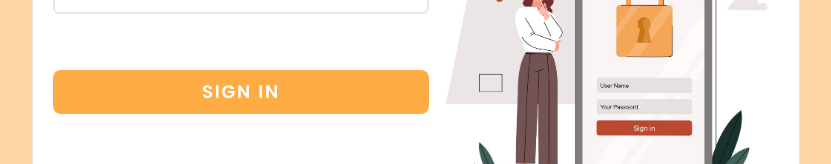
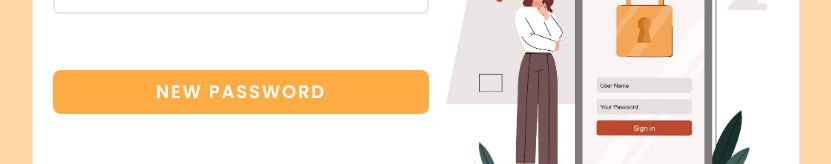
Before and after one commit to TanmayVidhate/DonorCircle_2, a React (Vite) app in the folder client/: page /forgotpassword in a window 1280 px wide. Shown: the part 348-512 px from the top of the page, without its empty margins (224-1055 px from the left). Built offline with nearby package versions, Linux system fonts and the light colour scheme.

Commit message:
add localizations

```diff
--- a/client/src/Views/ForgotPassword.jsx
+++ b/client/src/Views/ForgotPassword.jsx
@@ -48,7 +48,7 @@ function ForgotPassword() {
             <div className="">
               <form className="lg:w-96 h-[500px] ">
                 <p className="text-2xl font-semibold ml-2 tracking-wider sm:text-3xl md:text-4xl lg:text-2xl ">
-                  {t(`${"Forgot Password"}`)}
+                  {t(`${"forgot"}`)}
                 </p>
 
                 <div className="mt-24">
@@ -78,7 +78,7 @@ function ForgotPassword() {
                   <div className="flex justify-center items-center p-1 mt-12  ">
                     {Object.entries(errors).length > 0 ? (
                       <Button
-                        name={t(`${"sign_in"}`)}
+                        name={t(`${"new_password"}`)}
                         disabled={true}
                         hover={true}
                         // onClick={isuserisValid }
@@ -86,7 +86,7 @@ function ForgotPassword() {
                       />
                     ) : (
                       <Button
-                        name={t(`${"sign_in"}`)}
+                        name={t(`${"new_password"}`)}
                         disabled={false}
                         hover={true}
                         // onClick={isuserisValid }
--- a/client/src/locales/en.json
+++ b/client/src/locales/en.json
@@ -84,7 +84,8 @@
   "all_major":"All major blood groups (A+, A−, B+, B−, AB+, AB−, O+, O−) are supported.",
   "is_donorcircle":"Is DonorCircle free to use?",
   "yes_donor":"Yes, DonorCircle is completely free for both donors and recipients.There are no hidden charges or subscription fees.",
-  "sigin_out":"Sigin out"
+  "sigin_out":"Sigin out",
+  "new_password":"New Password"
 
 
 
--- a/client/src/locales/hi.json
+++ b/client/src/locales/hi.json
@@ -84,7 +84,8 @@
     "all_major":"सभी मुख्य ब्लड ग्रुप (A+, A−, B+, B−, AB+, AB−, O+, O−) सपोर्टेड हैं।",
     "is_donorcircle":"क्या डोनरसर्कल का इस्तेमाल मुफ़्त है?",
     "yes_donor":"हाँ, डोनर सर्कल डोनर्स और पाने वालों दोनों के लिए पूरी तरह से मुफ़्त है। इसमें कोई हिडन चार्ज या सब्सक्रिप्शन फीस नहीं है।",
-    "sigin_out":"साइन आउट"
+    "sigin_out":"साइन आउट",
+    "new_password":"नया पासवर्ड"
 
 
 
--- a/client/src/locales/mr.json
+++ b/client/src/locales/mr.json
@@ -83,7 +83,8 @@
     "all_major":"सर्व प्रमुख रक्तगट (A+, A−, B+, B−, AB+, AB−, O+, O−) समर्थित आहेत.",
     "is_donorcircle":"डोनरसर्कल वापरण्यास मोफत आहे का?",
     "yes_donor":"हो, डोनरसर्कल देणगीदार आणि प्राप्तकर्ता दोघांसाठीही पूर्णपणे मोफत आहे. कोणतेही छुपे शुल्क किंवा सदस्यता शुल्क नाही.",
-    "sigin_out":"साइन आउट"
+    "sigin_out":"साइन आउट",
+    "new_password":"नवीन पासवर्ड"
 
 
 
```
